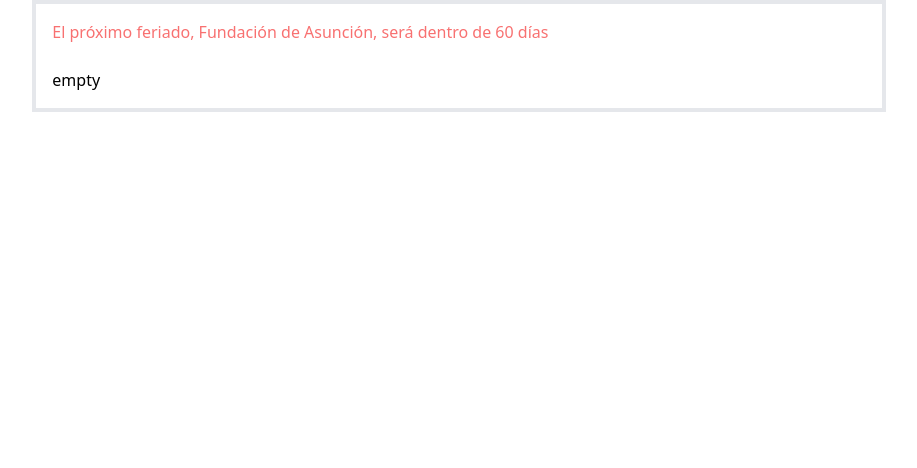
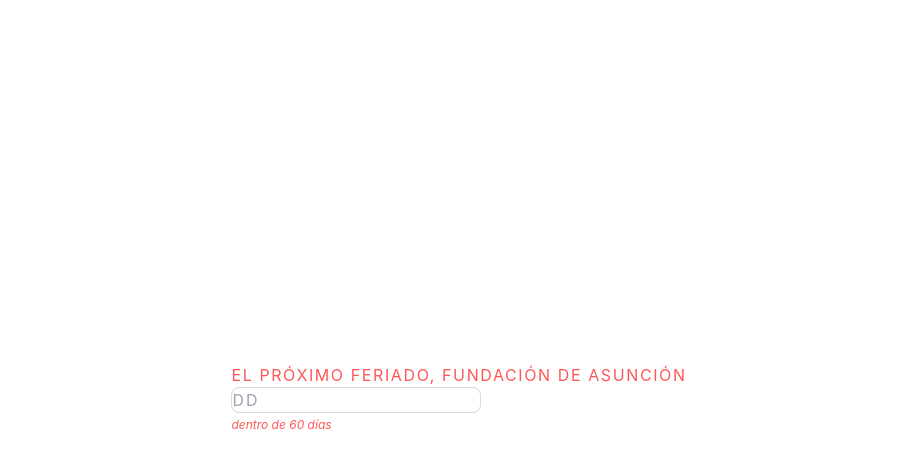
Before and after one commit to fedechaves/feriado-py-app, a React (Vite) app: page / in a window 1280 px wide. Shown: the top 468 px of the page, without its empty margins (181-1098 px from the left). Built offline with nearby package versions, Linux system fonts and the light colour scheme.

Commit message:
days section finished

```diff
--- a/src/App.tsx
+++ b/src/App.tsx
@@ -54,15 +54,21 @@
 
 function App() {
   return (
-    <main className="flex justify-center items-center ">
-      <div className="box-border h-2/3 w-2/3 p-4 border-4">
-        <div className="div">
-          <div className="">
-            <h6 className="text-red-400">
-              El próximo feriado, {nextHoliday.motivo}, será {rtf.format(dayDiff, "days")}
+    <main className="flex justify-center items-center h-100vh">
+      <div className="bg-white">
+        <div className="flex mb-35px">
+          <div>
+            <h6 className="uppercase tracking-widest text-[#FF5757]">
+              El próximo feriado, {nextHoliday.motivo}
             </h6>
-            <input type="text" />
-            <p>empty</p>
+            <input
+              className="w-150px p-10px mt-10px mr-20px rounded-lg border-[0.5px] border-solid border-[#DBDBDB] tracking-[0.125rem] caret-[#854dff] focus:border-solid focus:border-0.5px focus:border-[#854dff]" //outline none missed - focus and border fix pls
+              placeholder="DD"
+              type="text"
+            />
+            <p className="italic text-xs font-normal text-[#FF5757] my-1  mx-0">
+              {rtf.format(dayDiff, "days")}
+            </p>
           </div>
         </div>
       </div>
--- a/src/index.css
+++ b/src/index.css
@@ -2,7 +2,7 @@
 @tailwind components;
 @tailwind utilities;
 
-/*
+
 :root {
   font-family: Inter, system-ui, Avenir, Helvetica, Arial, sans-serif;
   line-height: 1.5;
@@ -38,4 +38,4 @@
   button {
     background-color: #f9f9f9;
   }
-} */
+}
--- a/tailwind.config.js
+++ b/tailwind.config.js
@@ -11,6 +11,9 @@
         "gradient-radial": "radial-gradient(var(--tw-gradient-stops))",
         "gradient-conic": "conic-gradient(from 180deg at 50% 50%, var(--tw-gradient-stops))",
       },
+      colors: {
+        "light-red": "#243c5a",
+      },
     },
   },
   plugins: [],
```
